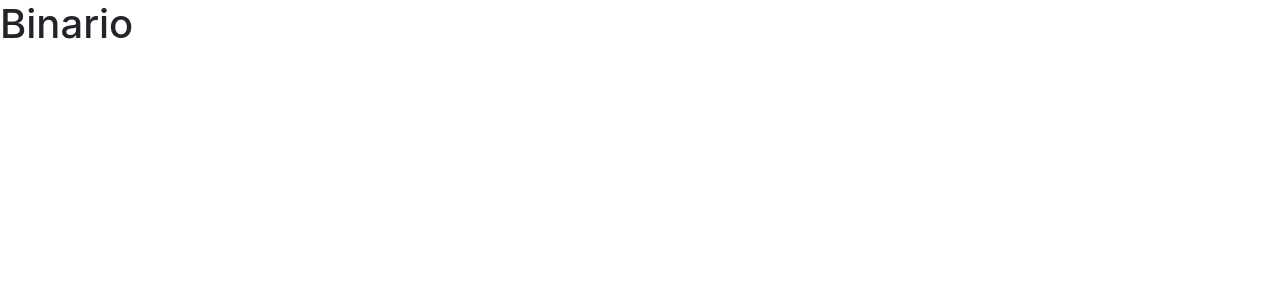
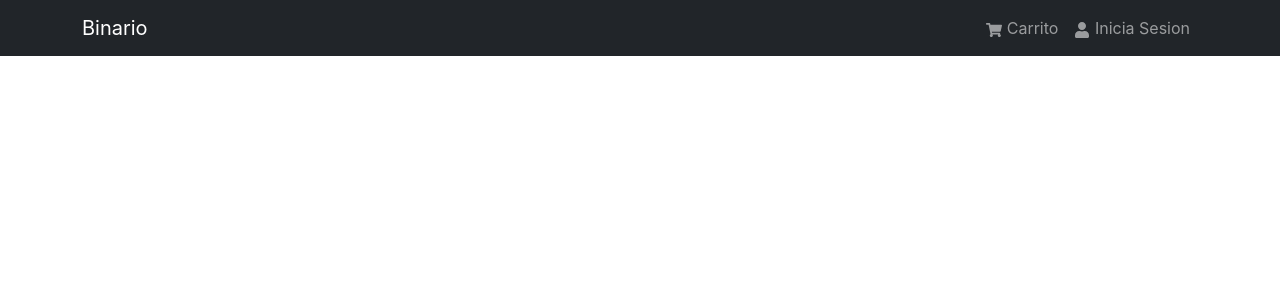
Before and after one commit to JoelBuenrostro/Binario, a React (Create React App) app in the folder frontend/: page / in a window 1280 px wide. Shown: the top 300 px of the page. Built offline with nearby package versions, Linux system fonts and the light colour scheme.

Commit message:
BN-5 Componente Header
Creación de componente Header.jsx, uso de componente Header y un Container en el componente principal

```diff
--- a/frontend/src/App.js
+++ b/frontend/src/App.js
@@ -1,4 +1,16 @@
+import { Container } from 'react-bootstrap'
+import Header from './components/Header'
+
 const App = () => {
-  return <h1>Binario</h1>
-}
+  return (
+    < >
+      <Header />
+      <main className='py-3'>
+        <Container>
+          <h1> </h1>
+        </Container>
+      </main>
+    </>
+  );
+};
 export default App
--- /dev/null
+++ b/frontend/src/components/Header.jsx
@@ -0,0 +1,23 @@
+import { Container, Navbar, Nav } from 'react-bootstrap';
+import { FaShoppingCart, FaUser } from 'react-icons/fa';
+
+const Header = () => {
+  return (
+    <header>
+        <Navbar bg="dark" variant="dark" expand="lg" collapseOnSelect>
+          <Container>
+            <Navbar.Brand href="/">Binario</Navbar.Brand>
+            <Navbar.Toggle aria-controls="basic-navbar-nav" />
+            <Navbar.Collapse id="basic-navbar-nav">
+            <Nav className="ms-auto">
+                <Nav.Link href="/cart"><FaShoppingCart /> Carrito</Nav.Link>
+                <Nav.Link href="/login"><FaUser /> Inicia Sesion</Nav.Link>
+            </Nav>
+            </Navbar.Collapse>
+          </Container>
+        </Navbar>
+    </header>
+  )
+}
+
+export default Header;
```
